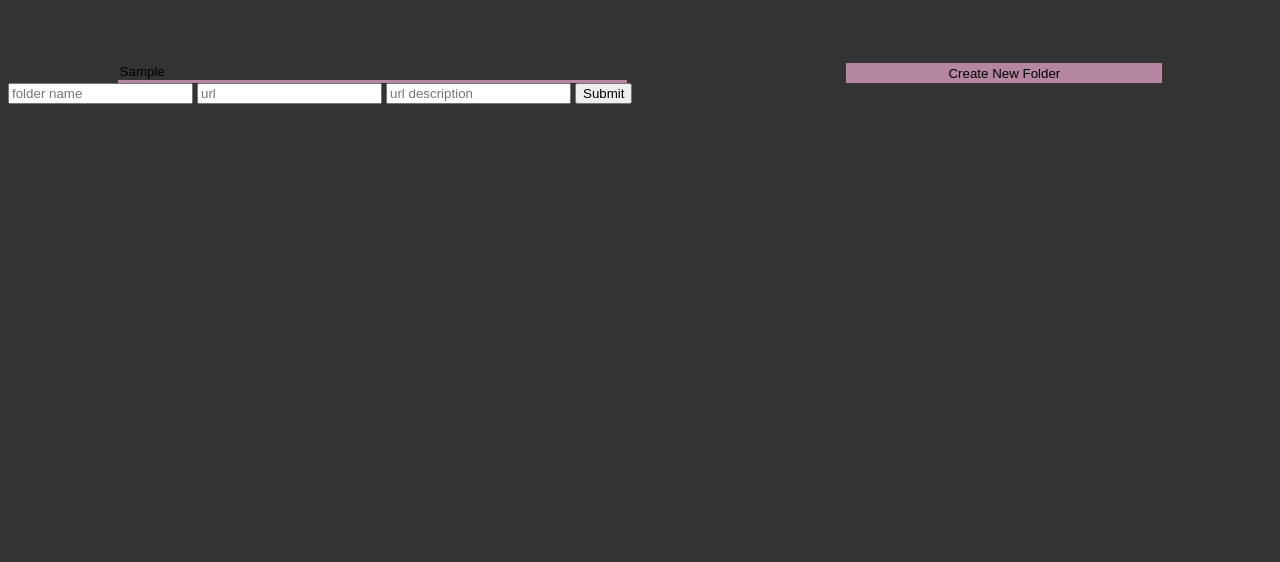
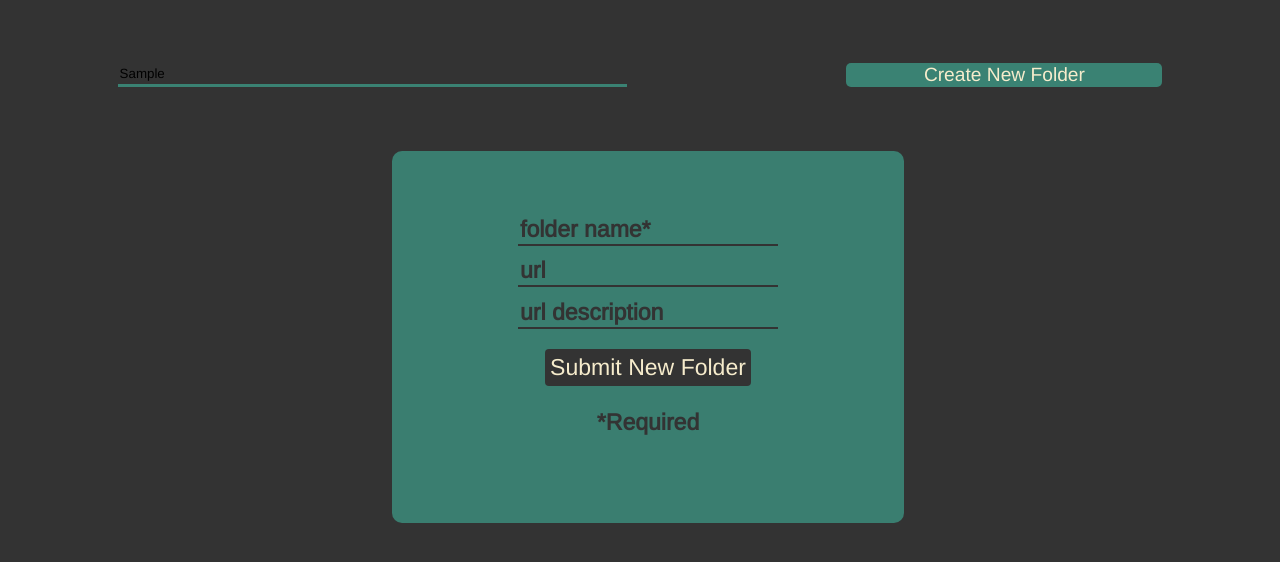
Before and after one commit to jennPeavler/jetFuel, a website: page client/index.html in a window 1280 px wide. Both pictures are taken after typing "Sample" into the empty fields and a click on the button "Create New Folder". Drawn offline with nearby package versions, Linux system fonts and the light colour scheme; no server answers.

Commit message:
worked on css, chose font, color palette, and refined pop-up css

```diff
--- a/client/assets/scripts/script.js
+++ b/client/assets/scripts/script.js
@@ -34,7 +34,7 @@ const printToPage = (folder) => {
 
 const createFolder = () => {
   const makeFolderPopup = document.getElementById('folder-input-popup')
-  makeFolderPopup.style.display = 'block'
+  makeFolderPopup.style.display = 'flex'
 
 }
 
@@ -60,8 +60,8 @@ let createFolderButton = document.getElementById('create-folder-btn')
 createFolderButton.addEventListener('click', createFolder)
 
 
-let folderSubmit = document.getElementById('folder-submit')
-folderSubmit.addEventListener('click', submitFolder)
+let folderSubmitButton = document.getElementById('folder-submit-btn')
+folderSubmitButton.addEventListener('click', submitFolder)
 
 
 
--- a/client/assets/styles.css
+++ b/client/assets/styles.css
@@ -1,19 +1,35 @@
+@import url('https://fonts.googleapis.com/css?family=Arimo');
+
 body {
   background: #333333;
   color: #F6ECCC;
+  font-family: 'Arimo', sans-serif;
+  font-size: 1.2em;
 }
 
 #search-bar {
   width: 40%;
   background: #333333;
   border: none;
-  border-bottom: 3px solid #B4869F;
+  border-bottom: 3px solid #3A8273;
+  font-family: 'Arimo', sans-serif;
+}
+
+#search-bar::placeholder {
+  color: #F6ECCC;
+  font-size: 1.6em;
+  font-family: 'Arimo', sans-serif;
 }
 
 #create-folder-btn {
   width: 25%;
-  background: #B4869F;
+  background: #3A8273;
   border: none;
+  border-radius: 5px;
+  outline: none;
+  color: #F6ECCC;
+  font-size: 1em;
+  font-family: 'Arimo', sans-serif;
 }
 
 nav {
@@ -32,12 +48,72 @@ nav {
 .folders {
   padding: 2%;
   cursor: pointer;
+  width: 20%;
+  text-align: center;
 }
 
 .folders:hover {
-  color: #B4869F;
+  color: #3A8273;
 }
 
 #folder-input-popup {
   display: none;
+  background: rgba(58,130,115, 0.95);
+  width: 40%;
+  margin: 5% 30%;
+  /*display: flex;*/
+  flex-direction: column;
+  align-items: center;
+  padding-top: 5%;
+  padding-bottom: 5%;
+  position: absolute;
+  border-radius: 10px;
 }
+
+.folder-input {
+  width: 50%;
+  background: transparent;
+  border: none;
+  border-bottom: 2px solid #333333;
+  margin-bottom: 2%;
+  font-size: 1.2em;
+  font-weight: bold;
+  font-family: 'Arimo', sans-serif;
+}
+
+.folder-input::placeholder {
+  color: #333333;
+  font-family: 'Arimo', sans-serif;
+}
+
+#folder-submit-btn {
+  background: #333333;
+  color: #F6ECCC;
+  border: none;
+  border-radius: 4px;
+  padding: 1%;
+  margin-top: 2%;
+  outline: none;
+  font-family: 'Arimo', sans-serif;
+  font-size: 1.2em;
+}
+
+#required {
+  color: #333333;
+  font-weight: bold;
+  font-size: 1.2em;
+}
+
+@media (max-width: 640px) {
+  .folders {
+    width: 25%;
+    padding: 3%;
+  }
+}
+
+@media (max-width: 500px) {
+  .folders {
+    width: 40%;
+    padding: 5%;
+  }
+}
--- a/client/index.html
+++ b/client/index.html
@@ -7,14 +7,15 @@
   </head>
   <body>
     <nav>
-      <input id='search-bar' placeholder='search folders' type='text'>
+      <input id='search-bar' placeholder='Search Folders' type='text'>
       <button id='create-folder-btn'>Create New Folder</button>
     </nav>
     <section id='folder-input-popup'>
-      <input id='new-folder-name' type='text' placeholder="folder name"/>
-      <input id='new-url' type='text' placeholder="url"/>
-      <input id='new-url-description' type='text' placeholder="url description"/>
-      <button id='folder-submit'>Submit</button>
+      <input class='folder-input' id='new-folder-name' type='text' placeholder="folder name*"/>
+      <input class='folder-input' id='new-url' type='text' placeholder="url"/>
+      <input class='folder-input' id='new-url-description' type='text' placeholder="url description"/>
+      <button id='folder-submit-btn'>Submit New Folder</button>
+      <p id='required'>*Required</p>
     </section>
     <section id='folder-display'></section>
 
```
